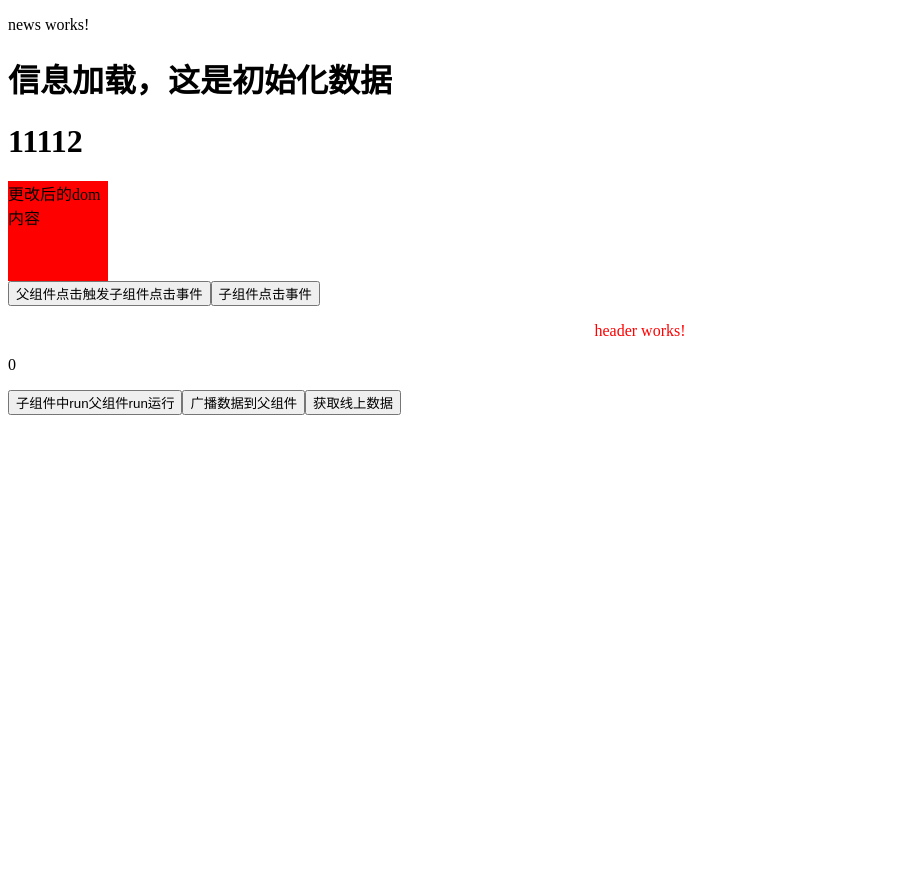
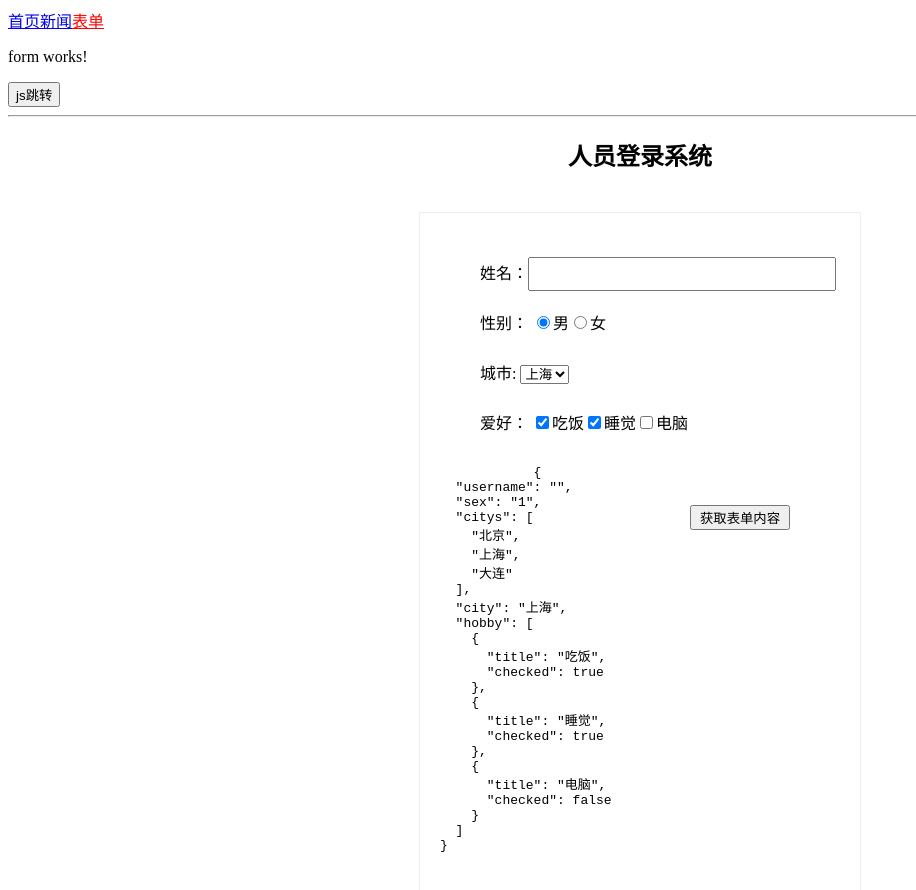
Before and after one commit to YahooGo/AngularStudy, an Angular app in the folder AngularShop/: page /form in a window 1280 px wide. Before the commit this address led to /. Shown: the top 890 px of the page, without its empty margins (0-916 px from the left). Before the commit the page ends 800 px from the top, so only its background shows below. Built offline with nearby package versions, Linux system fonts and the light colour scheme.

Commit message:
简单路由get、post传参和获取

```diff
--- a/AngularShop/src/app/app-routing.module.ts
+++ b/AngularShop/src/app/app-routing.module.ts
@@ -1,8 +1,38 @@
 import { NgModule } from '@angular/core';
 import { Routes, RouterModule } from '@angular/router';
+import { NewsComponent } from './components/news/news.component';
+import { HomeComponent } from './components/home/home.component';
+import { FormComponent } from './components/form/form.component';
+import { SearchComponent } from './components/search/search.component';
 
-
-const routes: Routes = [];
+/**
+ * 配置路由：根据不同URL动态挂载组件
+ * 1. 引入组件
+ * 2. 配置地址url 和映射组件
+ * 3. 此时路由创建完毕在router-outline查看组件
+ */
+const routes: Routes = [
+  {
+    path: 'home',
+    component: HomeComponent,
+  },
+  /**
+   * 动态路由
+   */
+  {
+    path: 'news/:aid',
+    component: NewsComponent,
+  },
+  {
+    path: 'form',
+    component: FormComponent,
+  },
+  // 匹配不到的路由，全部由** 接管，调转其他路由
+  {
+    path: '**',
+    redirectTo: 'home'
+  }
+];
 
 @NgModule({
   imports: [RouterModule.forRoot(routes)],
--- a/AngularShop/src/app/app.component.html
+++ b/AngularShop/src/app/app.component.html
@@ -1,10 +1,24 @@
 <!--The content below is only a placeholder and can be replaced.-->
 
-<app-news></app-news>
+<!-- <app-news></app-news> -->
 <!-- <app-home></app-home> -->
 <!-- <app-form></app-form> -->
 <!-- <app-search></app-search> -->
 <!-- <app-news></app-news> -->
 
 <!-- <app-transition></app-transition> -->
-<!-- <router-outlet></router-outlet> -->
+
+<!-- 路由跳转 -->
+<!-- routerLinkActive 选中挂载active 的class类 -->
+<!-- queryParams get传参 -->
+<header>
+    <a [routerLink]="[ '/home' ]" routerLinkActive="active" [queryParams]="{aid: 1,name: 'zhangsan'}">首页</a>
+    <!-- 动态路由 -->
+    <a [routerLink]="[ '/news/', 1]" routerLinkActive="active">新闻</a>
+
+    <a [routerLink]="[ '/form' ]" routerLinkActive="active">表单</a>
+
+</header>
+
+
+<router-outlet></router-outlet>
--- a/AngularShop/src/app/app.component.scss
+++ b/AngularShop/src/app/app.component.scss
@@ -5,5 +5,7 @@
     input {
         margin-bottom: 20px;
     }
-
 }
+.active {
+    color: red;
+}
--- a/AngularShop/src/app/components/form/form.component.html
+++ b/AngularShop/src/app/components/form/form.component.html
@@ -1,4 +1,7 @@
 <p>form works!</p>
+<button (click)="goHome()">js跳转</button>
+<br>
+<hr>
 <h2>人员登录系统</h2>
 <div class="people_list">
     <ul>
--- a/AngularShop/src/app/components/form/form.component.ts
+++ b/AngularShop/src/app/components/form/form.component.ts
@@ -1,4 +1,5 @@
 import { Component, OnInit, Input } from '@angular/core';
+import { Router, NavigationExtras } from '@angular/router';
 
 @Component({
   selector: 'app-form',
@@ -27,7 +28,7 @@ export class FormComponent implements OnInit {
     ]
   };
 
-  constructor() { }
+  constructor(private router: Router) { }
 
   ngOnInit() {
   }
@@ -36,4 +37,17 @@ export class FormComponent implements OnInit {
     console.log(this.peopleInfo.username);
   }
 
+  goHome() {
+    // 普通路由
+    this.router.navigate(['/news/']);
+    // home 动态路由跳转
+    this.router.navigate(['/news/', '123']);
+    // get路由跳转
+    const navigationExtras: NavigationExtras = {
+      queryParams: { session_id: `123`, fragment: 'author' },
+
+    };
+    this.router.navigate(['/home/'], navigationExtras);
+  }
+
 }
--- a/AngularShop/src/app/components/home/home.component.ts
+++ b/AngularShop/src/app/components/home/home.component.ts
@@ -1,4 +1,5 @@
 import { Component, OnInit } from '@angular/core';
+import { ActivatedRoute } from '@angular/router';
 
 @Component({
   selector: 'app-home',
@@ -41,9 +42,16 @@ export class HomeComponent implements OnInit {
   public orderStatus: number = 1;
   public today: Date = new Date();
 
-  constructor() { }
+  constructor(private route: ActivatedRoute) { }
 
   ngOnInit() {
+    /**
+     * 接受get模式路由传参 通过ActivatedRoute实例获取
+     */
+    console.log(this.route.queryParams);
+    this.route.queryParams.subscribe(data => {
+      console.log(data);
+    });
   }
 
   run() {
--- a/AngularShop/src/app/components/news/news.component.ts
+++ b/AngularShop/src/app/components/news/news.component.ts
@@ -1,6 +1,7 @@
 import { Component, OnInit, ViewChild, ElementRef, AfterViewInit } from '@angular/core';
 import { HeaderComponent } from '../header/header.component';
 import { HttpClient } from '@angular/common/http';
+import { ActivatedRoute } from '@angular/router';
 
 
 @Component({
@@ -67,7 +68,8 @@ export class NewsComponent implements OnInit, AfterViewInit {
   @ViewChild(HeaderComponent, { static: true }) myHeader2: HeaderComponent;
 
   constructor(
-    private http: HttpClient
+    private http: HttpClient,
+    private route: ActivatedRoute
   ) { }
 
   ngOnInit() {
@@ -76,6 +78,12 @@ export class NewsComponent implements OnInit, AfterViewInit {
 
     // 获取值、改变值，this指向当前类。
 
+    /**
+     * 动态路由 通过params获取url参数
+     */
+    this.route.params.subscribe(data => {
+      console.log(data);
+    });
   }
   /**
    * 子组件创建完毕后调用函数，首次初始化
```
